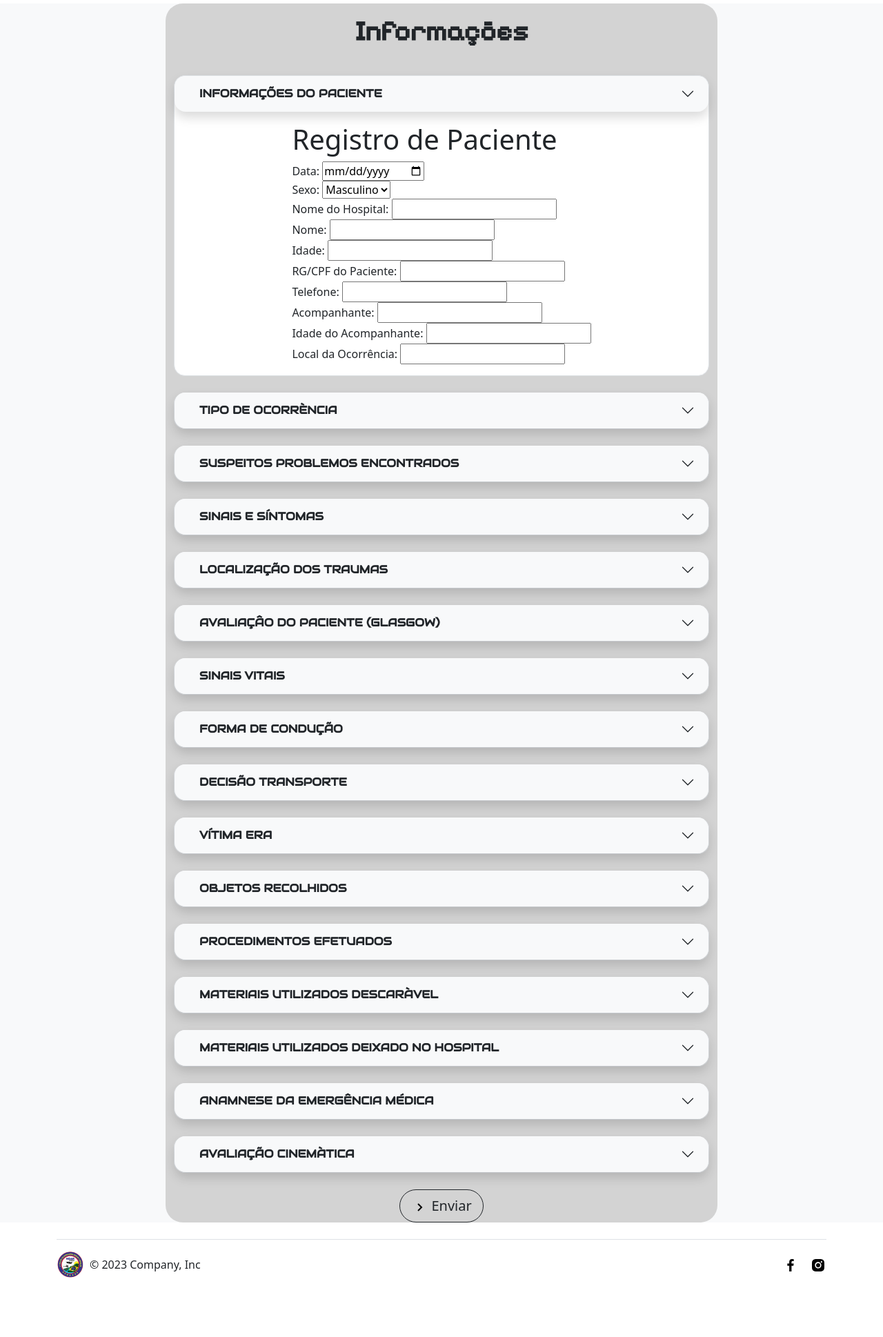
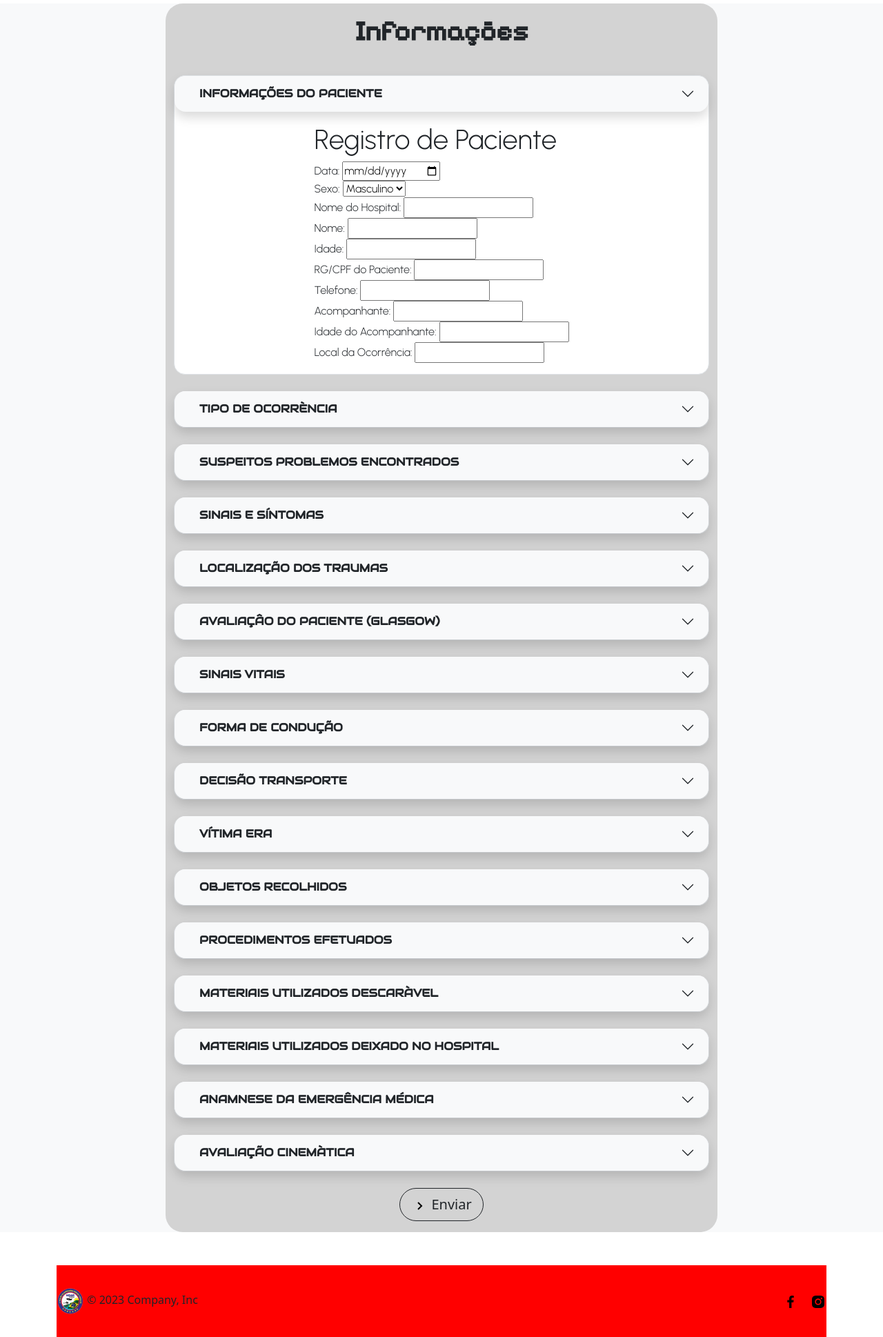
Before and after one commit to denismedina08/SA-Bombeiro, a PHP site: page /PAGES/Inicio.html in a window 1280 px wide. Shown: the part 171-2109 px from the top of the page at 69% size. Before the commit the page ends 2023 px from the top, so only its background shows below. Run offline with PHP 8.4, Linux system fonts and the light colour scheme.

Commit message:
3.Tipografia

```diff
--- a/PAGES/Inicio.html
+++ b/PAGES/Inicio.html
@@ -23,6 +23,7 @@
     <link rel="preconnect" href="https://fonts.gstatic.com" crossorigin>
     <link href="https://fonts.googleapis.com/css2?family=Audiowide&family=Pixelify+Sans&display=swap" rel="stylesheet">
     <link href="https://fonts.googleapis.com/css2?family=Audiowide&display=swap" rel="stylesheet">
+    <link href="https://fonts.googleapis.com/css2?family=Urbanist:wght@300&display=swap" rel="stylesheet">
 </head>
 
 <script>
@@ -145,7 +146,7 @@
                         <div id="collapse1" class="accordion-collapse collapse show" aria-labelledby="heading1"
                             data-bs-parent="#accordionExample">
                             <div class="accordion-body d-flex justify-content-center">
-                                <div class="btn-group d-inline" role="group">
+                                <div class="btn-group d-inline" style="font-family: 'Urbanist', sans-serif;" role="group">
                                     <h1>Registro de Paciente</h1>
                                     <div class="form-group">
                                         <label for="data">Data:</label>
@@ -1616,24 +1617,31 @@
                     <div class="d-flex justify-content-center">
                         <button type="button" class="btn btn-outline-dark btn-lg rounded-5">
                             <div class="">
-                                <img src="/ASSETS/Arrow.svg" alt="">
+                                <img src="/ASSETS/Arrow.svg" alt="Arrow">
                                 Enviar
                             </div>
                         </button>
                     </div>
                 </div>
+
+                <div class="py-2"></div>
+
         </section>
     </main>
-    <div class="container">
-        <footer class="d-flex flex-wrap justify-content-between align-items-center py-3 my-4 border-top">
-            <div class="col-md-4 d-flex align-items-center">
-                <a href="/PAGES/Inicio.html" class="mb-3 me-2 mb-md-0  text-decoration-none lh-1">
+
+    <div class="py-4"></div>
+
+    <div class="container-sm">
+        <div class="py-2" style="background-color: #FF0000;"></div>
+        <footer class="d-flex justify-content-between align-items-center py-3" id="fotter">
+            <div class="">
+                <a href="/PAGES/Inicio.html" class="text-decoration-none">
                     <img src="/IMG/logo_pequena.png" alt="logo" width="40" height="40">
                 </a>
-                <span class="mb-3 mb-md-0">© 2023 Company, Inc</span>
+                <span class="">© 2023 Company, Inc</span>
             </div>
 
-            <ul class="nav col-md-4 justify-content-end list-unstyled d-flex">
+            <ul class="nav col-md-4 justify-content-end list-unstyled">
                 <li class="ms-3">
                     <a class="" href="#">
                         <img src="/ASSETS/Facebook.svg" alt="logo__facebook">
@@ -1646,6 +1654,7 @@
                 </li>
             </ul>
         </footer>
+        <div class="py-2" style="background-color: #FF0000;"></div>
     </div>
 </body>
 
--- a/Projecto.txt
+++ b/Projecto.txt
@@ -3,4 +3,5 @@ Porta LIVE SERVER: http://127.0.0.1:5500/PAGES/
 Bootstrap:
 row: fila
 
-font minecraft: style="font-family: 'Audiowide', cursive; font-family: 'Pixelify Sans', cursive;"
+font minecraft: "font-family: 'Audiowide', cursive; font-family: 'Pixelify Sans', cursive;"
+Urbanist: "font-family: 'Urbanist', sans-serif;"
--- a/STYLES/Inicio.css
+++ b/STYLES/Inicio.css
@@ -3,6 +3,6 @@
     border-radius: 25px;
 }
 
-.bnt-fixed-height{
-    background: brown;
+#fotter{
+    background-color: #FF0000;
 }
```
